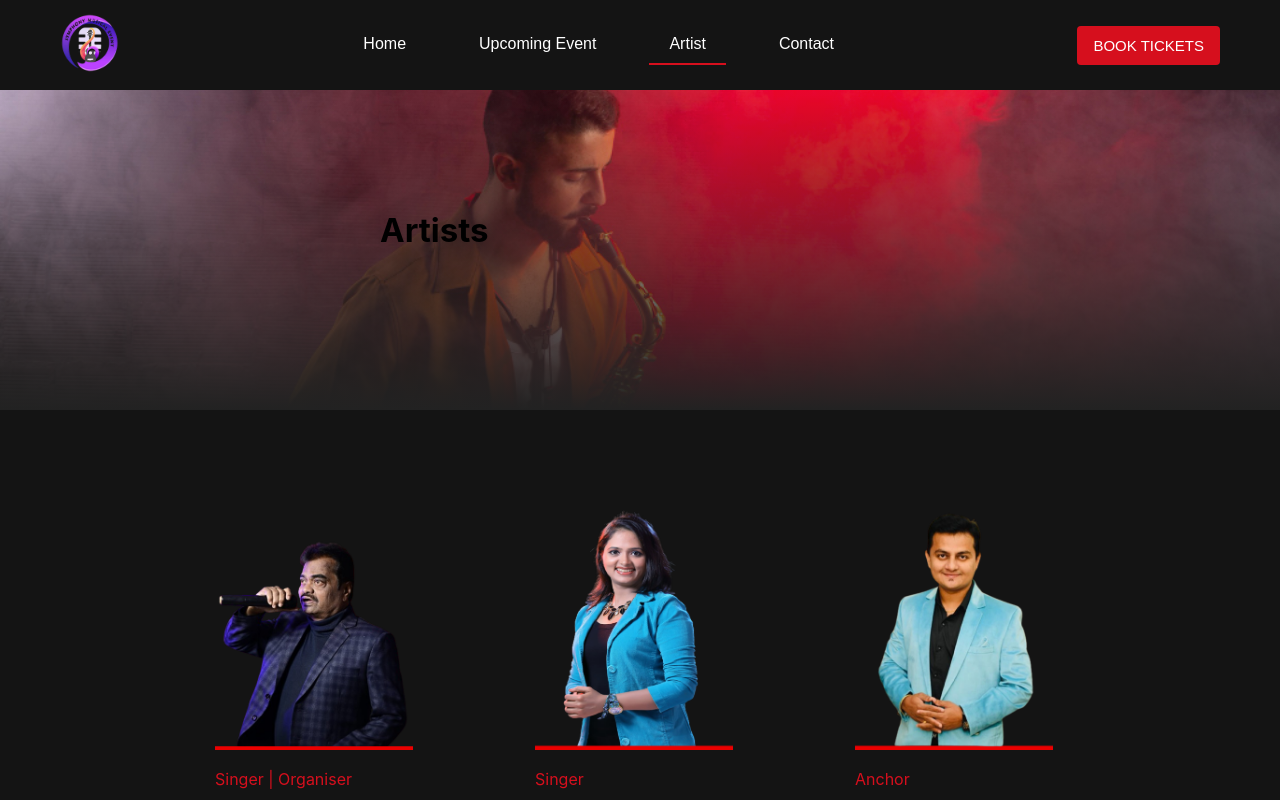
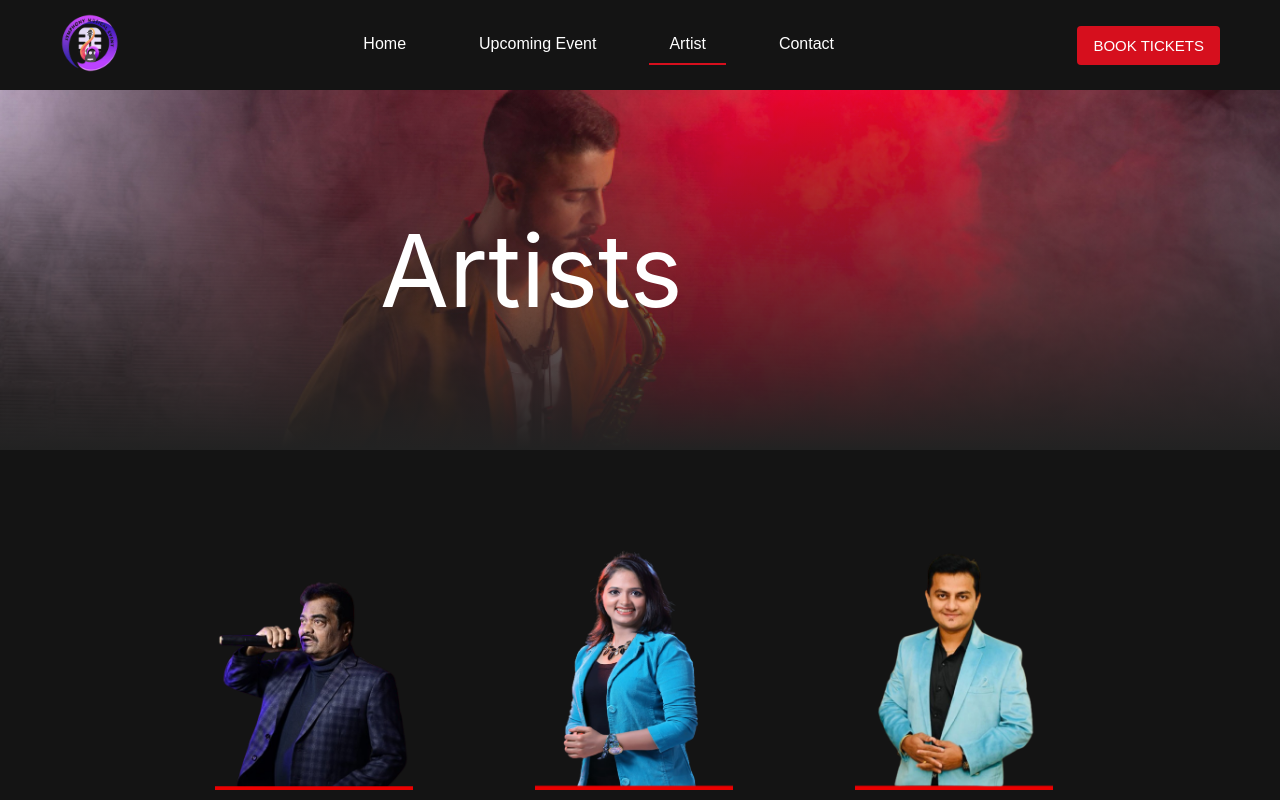
Before and after one commit to shrikrishna24/symphonymusicalevent, a React (Create React App) app: page /artist in a window 1280 px wide. Shown: the top 800 px of the page. Built offline with nearby package versions, Linux system fonts and the light colour scheme.

Commit message:
minor changes for header

```diff
--- a/src/component/header/header.css
+++ b/src/component/header/header.css
@@ -1,7 +1,7 @@
 h1{
-    font-size: 33px;
-    font-weight: 700;
-    color: var(--text-secondary);
+    font-size: 100px;
+    font-weight: 400;
+    color: white;
 }
 
 h4,h6{
--- a/src/component/navbar/navbar.css
+++ b/src/component/navbar/navbar.css
@@ -74,14 +74,13 @@ nav {
     align-items: center;
     text-align: center;
     position: absolute;
-    top: 80px;
-    left: 1;
+    top: 90px;
+    left: 0;
     background-color: var(--secondary);
     transition: transform 0.3s ease; /* Add a smooth transition */
     width: 100%;
     padding:0px 0 20px 0;
     z-index: 999;
-    box-shadow: 1px 10px 89px 18px rgba(0,0,0,0.91);
 
 
   }
--- a/src/pages/artist/artist.css
+++ b/src/pages/artist/artist.css
@@ -1,11 +1,11 @@
 
 .artist-img {
     background-image: linear-gradient(180deg, rgba(52, 50, 51, 0.1) 0%, #222222 100%), url('../../assets/artists/musician-fog-playing-saxophone.jpg');
-    background-size: cover; /* Optional: Adjust the size of the background image */
-    background-position: center; /* Optional: Adjust the position of the background image */
-    height: 40vh;
-    position: sticky;
-    top: 0;
+    background-size: cover;
+    background-position: center;
+    background-position: center;
+	background-attachment: fixed;
+    height: 45vh;
 }
 
 
```
